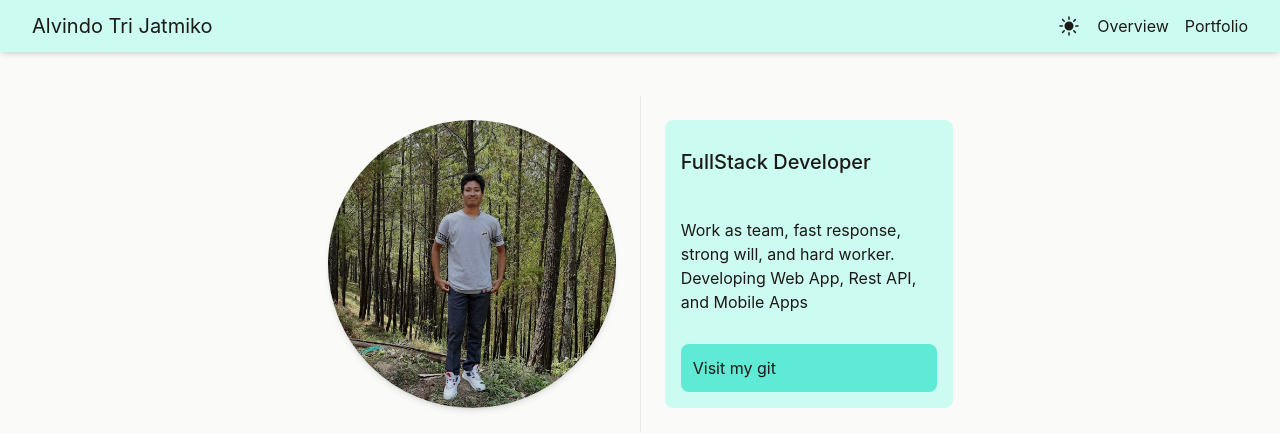
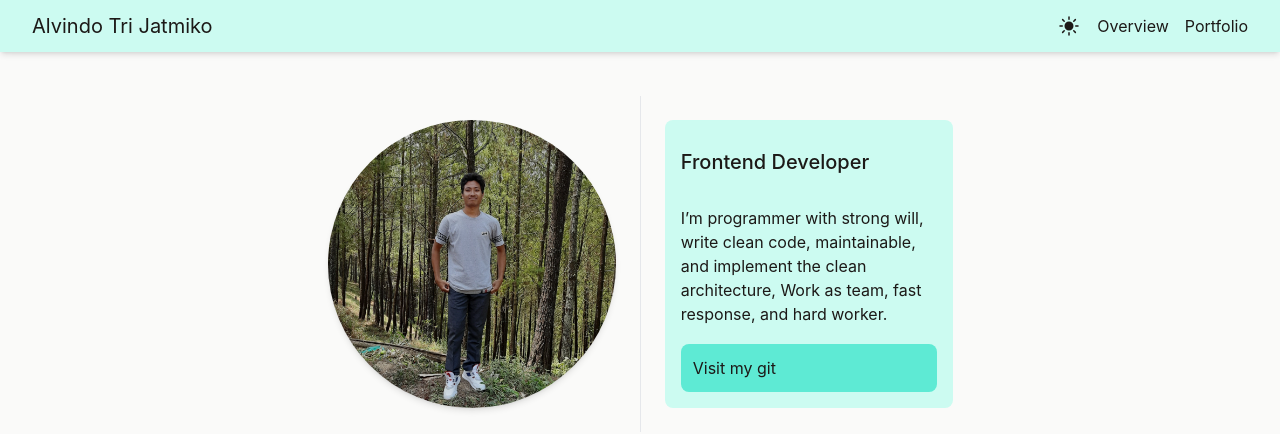
Before and after one commit to Garongan/porto-alvindo, a React (Vite) app: page / in a window 1280 px wide. Shown: the top 434 px of the page. Built offline with nearby package versions, Linux system fonts and the light colour scheme; no server answers; the HTML template or start-up script is replaced by a standard one.

Commit message:
Update Overview.jsx

```diff
--- a/src/components/Overview.jsx
+++ b/src/components/Overview.jsx
@@ -30,11 +30,10 @@ const Overview = () => {
 			<div className="basis-full p-6 flex justify-start">
 				<div className="w-72 h-72 bg-teal-100 dark:bg-teal-950 rounded-lg p-4 flex flex-col justify-between">
 					<div className="text-xl font-medium py-3">
-						FullStack Developer
+						Frontend Developer
 					</div>
 					<div className="text-base">
-						Work as team, fast response, strong will, and hard worker.
-						Developing Web App, Rest API, and Mobile Apps
+						I’m programmer with strong will, write clean code, maintainable, and implement the clean architecture, Work as team, fast response, and hard worker.
 					</div>
 					<RedirectButton
 						url={ "https://github.com/Garongan" }
```
